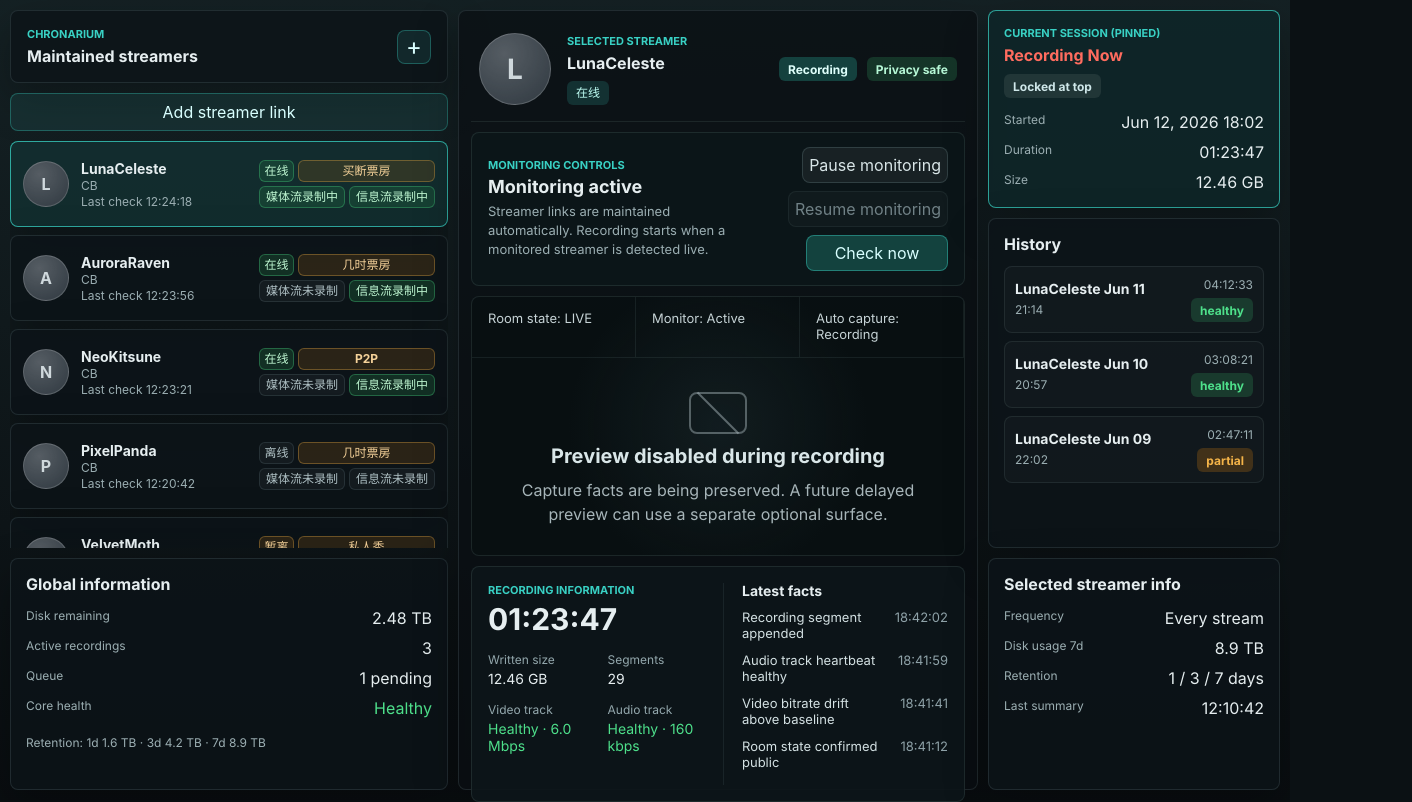
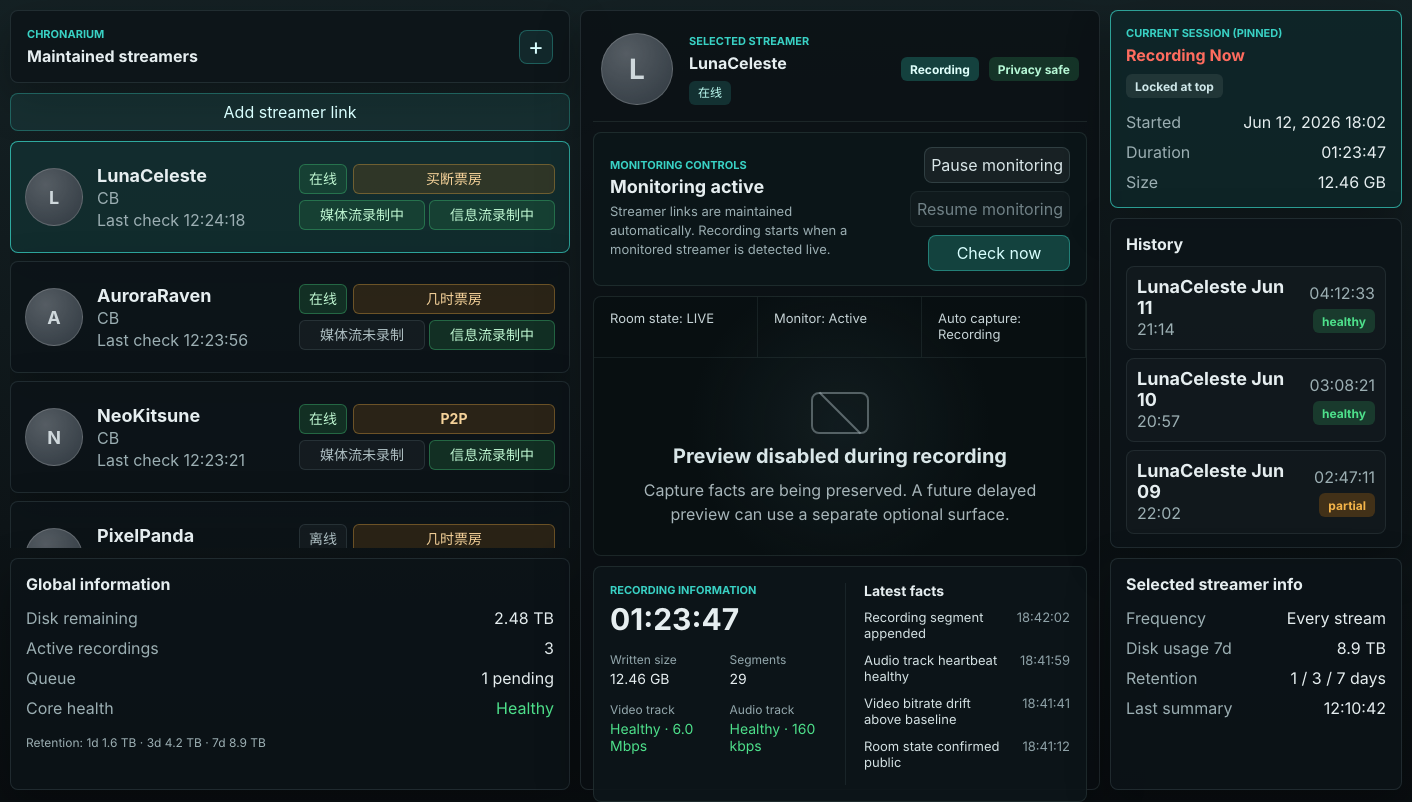
Before and after one commit to grshlogan/Chronarium, a React (Vite) app in the folder apps/desktop/: page / in a window 1280 px wide. Shown: the top 802 px of the page, 1412 px wide, since content can reach past the window. Built offline with nearby package versions, Linux system fonts and the light colour scheme.

Commit message:
feat: enlarge streamer card typography

```diff
--- a/apps/desktop/src/App.tsx
+++ b/apps/desktop/src/App.tsx
@@ -76,8 +76,8 @@ export function App(props: AppProps = {}): ReactElement {
             <button
               className={
                 streamer.id === selectedStreamer.id
-                  ? "streamer-card selected"
-                  : "streamer-card"
+                  ? "streamer-card selected expanded"
+                  : "streamer-card expanded"
               }
               key={streamer.id}
               type="button"
--- a/apps/desktop/src/styles.css
+++ b/apps/desktop/src/styles.css
@@ -1,5 +1,5 @@
 :root {
-  --rail-left-width: 438px;
+  --rail-left-width: 560px;
   --rail-right-width: 292px;
   --workspace-min-width: 520px;
   color-scheme: dark;
@@ -130,12 +130,12 @@ button {
 
 .streamer-card {
   display: grid;
-  grid-template-columns: 46px minmax(112px, 1fr) 176px;
-  gap: 12px;
+  grid-template-columns: 58px minmax(160px, 1fr) 256px;
+  gap: 14px;
   align-items: center;
   justify-items: start;
-  min-height: 86px;
-  padding: 10px 12px;
+  min-height: 112px;
+  padding: 12px 14px;
   border-radius: 8px;
   width: 100%;
   color: inherit;
@@ -156,13 +156,13 @@ button {
 .streamer-card strong,
 .history-row strong {
   display: block;
-  font-size: 14px;
+  font-size: 18px;
 }
 
 .streamer-identity {
   display: grid;
   align-content: center;
-  gap: 1px;
+  gap: 2px;
   min-width: 0;
 }
 
@@ -178,20 +178,21 @@ button {
 .streamer-info dt,
 .pinned-session dt {
   color: #9cafb3;
-  font-size: 12px;
+  font-size: 16px;
 }
 
 .avatar {
   display: grid;
   place-items: center;
-  width: 46px;
-  height: 46px;
+  width: 58px;
+  height: 58px;
   border-radius: 50%;
   border: 1px solid rgba(255, 255, 255, 0.18);
   background:
     radial-gradient(circle at 35% 28%, rgba(255, 255, 255, 0.18), transparent),
     #303941;
   color: #cfd8dc;
+  font-size: 18px;
   font-weight: 700;
 }
 
@@ -203,25 +204,25 @@ button {
 
 .streamer-status-board {
   display: grid;
-  grid-template-columns: 35px minmax(0, 1fr);
-  grid-auto-rows: 22px;
-  gap: 4px;
-  width: 176px;
+  grid-template-columns: 48px minmax(0, 1fr);
+  grid-auto-rows: 30px;
+  gap: 6px;
+  width: 256px;
   justify-self: end;
 }
 
-.status-cell {
+.streamer-card .status-cell {
   display: inline-flex;
   align-items: center;
   justify-content: center;
   min-width: 0;
-  min-height: 22px;
+  min-height: 30px;
   border: 1px solid rgba(127, 156, 158, 0.18);
   border-radius: 6px;
-  padding: 2px 6px;
+  padding: 3px 8px;
   color: #cfe0e3;
   background: rgba(255, 255, 255, 0.045);
-  font-size: 10px;
+  font-size: 14px;
   font-weight: 700;
   line-height: 1.2;
   text-align: center;
```
Also changed, not shown: 6 other files (tests, documents, lock files or other folders).
